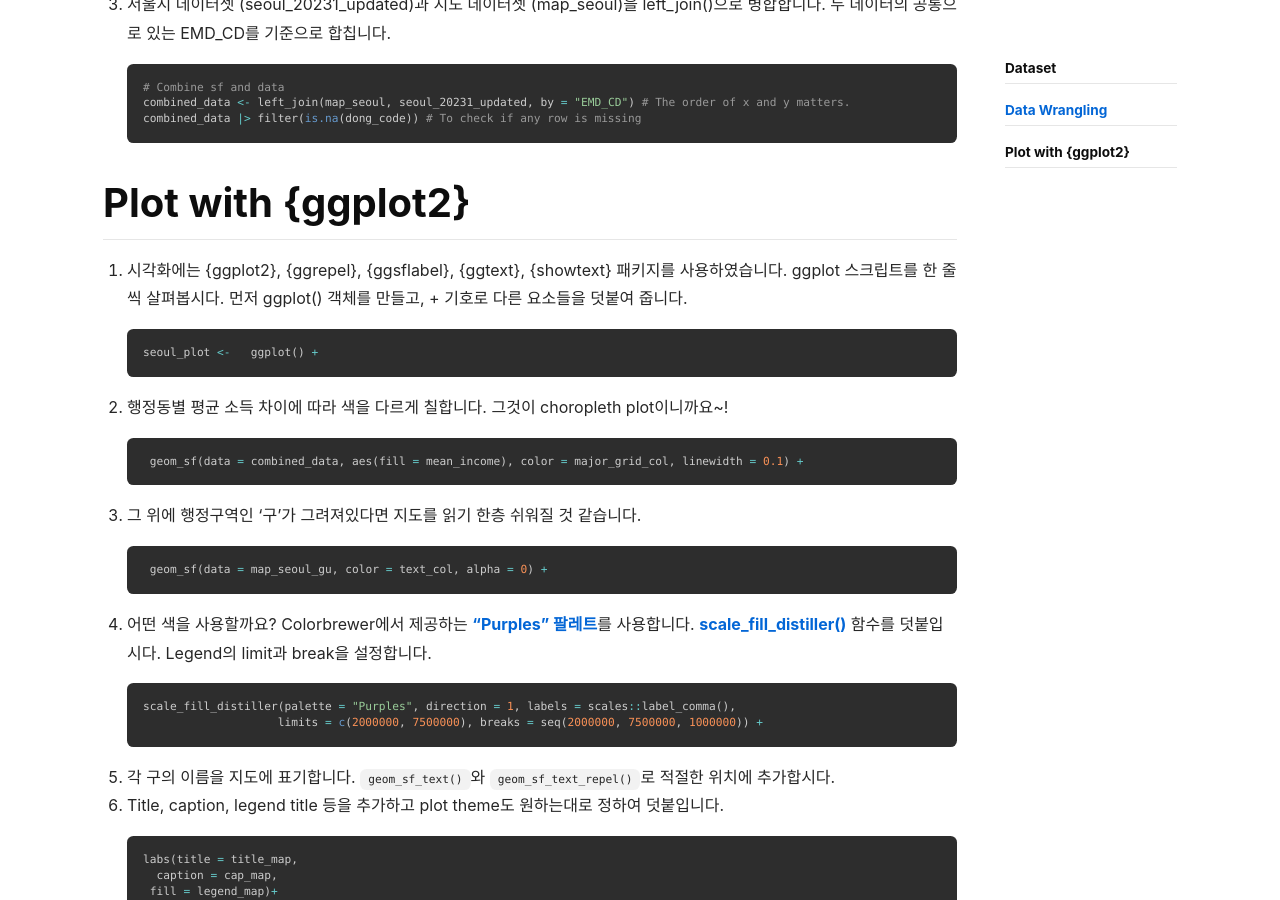
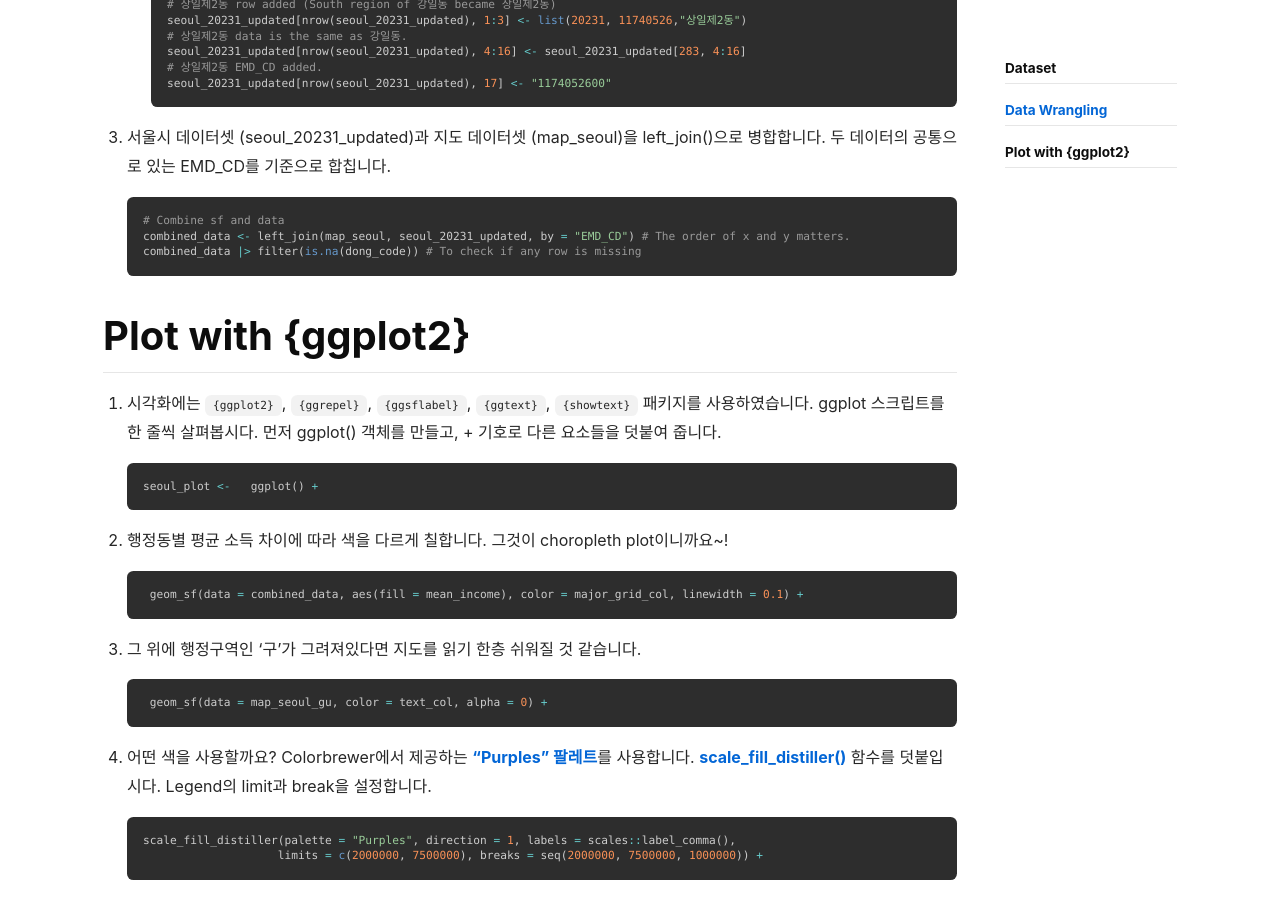
Before and after one commit to gaba-tope/gaba-tope.github.io, a Jekyll site: the page built from _posts/2023-12-24-seoul-dong-visual.md, in a window 1280 px wide and 900 px high, scrolled down 3048 px. Built offline with Jekyll 4.4.1, drawn with Linux system fonts in a browser that asks for light colours; nearby versions of some CDN libraries; some of the changed text lies outside the part shown.

````diff
--- a/_posts/2023-12-24-seoul-dong-visual.md
+++ b/_posts/2023-12-24-seoul-dong-visual.md
@@ -8,8 +8,10 @@ tags: Visualization
 아래에서는 핵심 코드를 살펴봅시다.
 
 <p align="center">
-  <img src="/files/img/seoul_plot.png" width="80%">
+  <img src="/files/img/seoul_plot.png" width="90%">
 </p>
+
+Geospatial data의 시각화에 대한 기본적인 내용은 [Claus O. Wilke의 Fundamentals of Data Visualization](https://clauswilke.com/dataviz/geospatial-data.html)에서 살펴보기를 추천해요.
 
 # Dataset
 1. 서울시 행정동별 평균 소득 및 소비 데이터셋 (이하 '서울시 데이터셋')
@@ -91,7 +93,7 @@ combined_data |> filter(is.na(dong_code)) # To check if any row is missing
 ```
 
 # Plot with {ggplot2}
-1. 시각화에는 {ggplot2}, {ggrepel}, {ggsflabel}, {ggtext}, {showtext} 패키지를 사용하였습니다. ggplot 스크립트를 한 줄씩 살펴봅시다.
+1. 시각화에는 `{ggplot2}`, `{ggrepel}`, `{ggsflabel}`, `{ggtext}`, `{showtext}` 패키지를 사용하였습니다. ggplot 스크립트를 한 줄씩 살펴봅시다.
 먼저 ggplot() 객체를 만들고, + 기호로 다른 요소들을 덧붙여 줍니다.<br>
 ```r
 seoul_plot <-   ggplot() +
````
Also changed, not shown: other parts of _posts/2023-12-24-seoul-dong-visual.md (+1 -1 lines).
